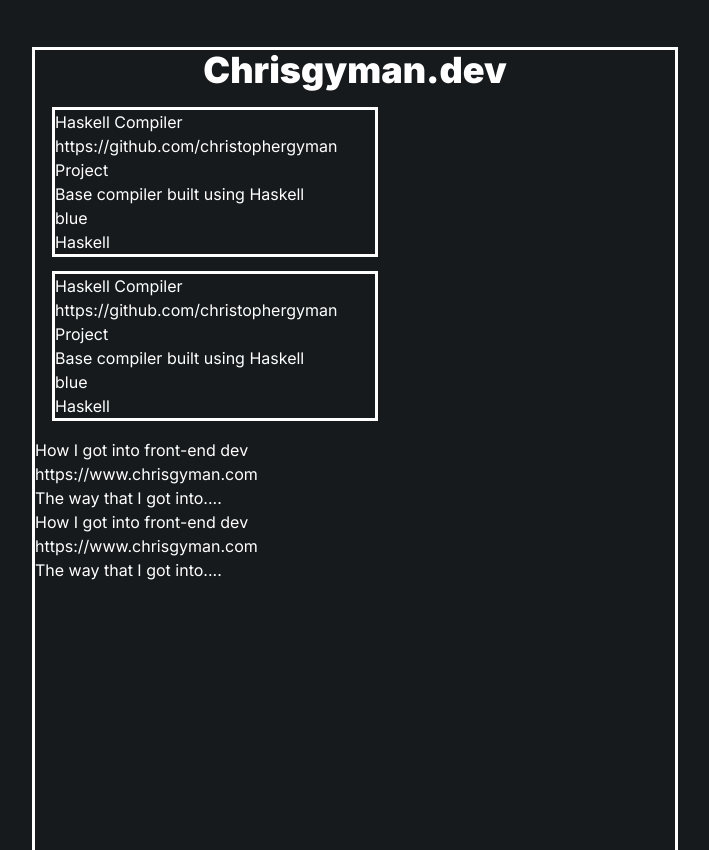
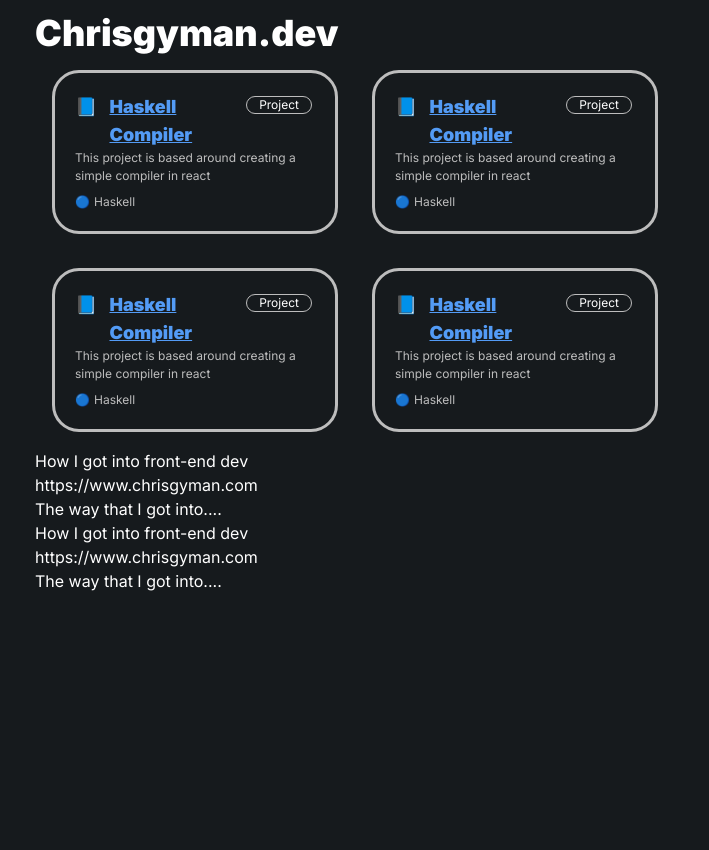
Before and after one commit to christophergyman/chrisgyman.dev, a Next.js app in the folder chrisgyman-dev/: page / in a window 1280 px wide. Shown: the whole page, without its empty margins (285-994 px from the left). After the commit the page ends 813 px from the top, so only its background shows below. Built offline with nearby package versions, Linux system fonts and the light colour scheme.

Commit message:
project bubble css finished

```diff
--- a/chrisgyman-dev/src/app/components/project-bubble.tsx
+++ b/chrisgyman-dev/src/app/components/project-bubble.tsx
@@ -6,14 +6,28 @@ interface ProjectBubbleProps {
 
 function ProjectBubble({ project }: ProjectBubbleProps) {
   return (
-    <div className="outline m-5 w-1/2">
-      <div>
-        <p>{project.title}</p>
-        <p>{project.link}</p>
-        <p>{project.postType}</p>
-        <p>{project.description}</p>
-        <p>{project.bubbleColor}</p>
-        <p>{project.bubbleName}</p>
+    <div className="overflow-hidden outline outline-[#bdbdbd] rounded-3xl m-5 w-fit ">
+      <div className="m-5">
+        <div className="">
+          <a href={project.link} className="flex flex-row">
+            <p className="pr-3 text-lg">📘</p>
+            <p className="font-black text-lg text-[#539bf5] underline">
+              {project.title}
+            </p>
+            <div className="pl-3 m-1">
+              <div className="outline outline-[#bdbdbd] outline-1 rounded-3xl px-3">
+                <p className="text-xs">{project.postType}</p>
+              </div>
+            </div>
+          </a>
+        </div>
+        <div className="text-[12px] text-[#bdbdbd]">
+          <p>{project.description}</p>
+          <div className="flex flex-row pt-2">
+            <p className="pr-1">{project.bubbleColor}</p>
+            <p>{project.bubbleName}</p>
+          </div>
+        </div>
       </div>
     </div>
   );
--- a/chrisgyman-dev/src/app/components/project-grid.tsx
+++ b/chrisgyman-dev/src/app/components/project-grid.tsx
@@ -7,7 +7,7 @@ interface ProjectGridProps {
 
 function ProjectGrid({ projectList }: ProjectGridProps) {
   return (
-    <div>
+    <div className="grid grid-cols-2 gap-0">
       {projectList.map((project) => (
         <ProjectBubble project={project} />
       ))}
--- a/chrisgyman-dev/src/app/page.tsx
+++ b/chrisgyman-dev/src/app/page.tsx
@@ -13,12 +13,18 @@ export default function Home() {
     title: "Haskell Compiler",
     link: "https://github.com/christophergyman",
     postType: "Project",
-    description: "Base compiler built using Haskell",
-    bubbleColor: "blue",
+    description:
+      "This project is based around creating a simple compiler in react",
+    bubbleColor: "🔵",
     bubbleName: "Haskell",
   };
   // example projectArr
-  const exampleProjectArr: Project[] = [exampleProject, exampleProject];
+  const exampleProjectArr: Project[] = [
+    exampleProject,
+    exampleProject,
+    exampleProject,
+    exampleProject,
+  ];
 
   // example post
   const examplePost: Post = {
@@ -31,15 +37,16 @@ export default function Home() {
   const examplePostArr: Post[] = [examplePost, examplePost];
 
   // return JSX
-
   return (
     <main>
-      <div className="flex justify-center w-screen h-screen mt-[50px]">
-        <div className="outline sm:w-full lg:w-1/2 ">
-          <h1 className="font-black text-white text-4xl text-center">
-            Chrisgyman.dev
-          </h1>
-          <ProjectGrid projectList={exampleProjectArr} />
+      <div className="flex justify-center w-screen h-screen mt-[1%]">
+        <div className="sm:w-full lg:w-1/2">
+          <div className="w-max">
+            <h1 className="font-black text-white text-4xl">Chrisgyman.dev</h1>
+          </div>
+          <div className="w-fit">
+            <ProjectGrid projectList={exampleProjectArr} />
+          </div>
           <PostGrid postList={examplePostArr} />
         </div>
       </div>
```
Also changed, not shown: chrisgyman-dev/src/app/layout.tsx (+9 -9 lines).
